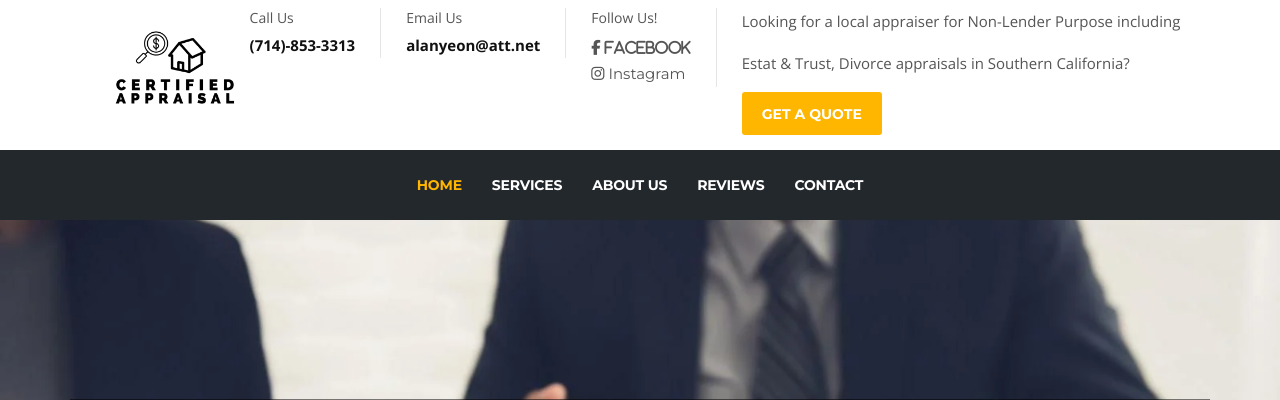
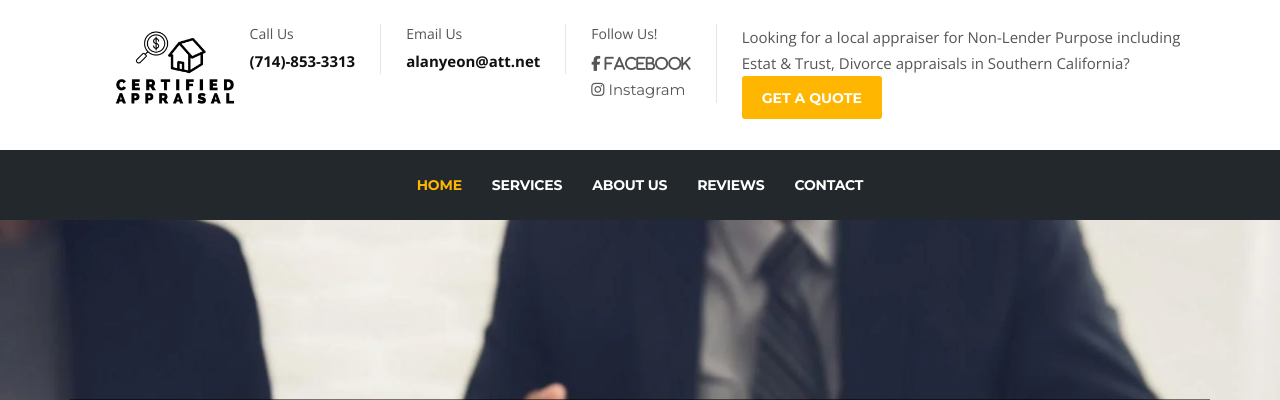
Before and after one commit to nicolasyeon/certifiedappraisal, a Django app: page / in a window 1280 px wide. Shown: the top 400 px of the page. Run offline with Django 3.2, Linux system fonts and the light colour scheme; some libraries are stand-ins or nearby versions.

Commit message:
Edited index

```diff
--- a/appraisal_app/templates/index.html
+++ b/appraisal_app/templates/index.html
@@ -86,8 +86,8 @@
                     </div>
                   </li>
                   <li>
-                    <p>Looking for a local appraiser for Non-Lender Purpose including</p>
-                    <p>Estat & Trust, Divorce appraisals in Southern California?</p>
+                    <p class="mb-0">Looking for a local appraiser for Non-Lender Purpose including</p>
+                    <p class="mb-0">Estat & Trust, Divorce appraisals in Southern California?</p>
                     <a class="btn btn-primary mb-2" href="/contact_page">Get A Quote</a>
                   </li>
                 </ul><!-- Ul end -->
```
